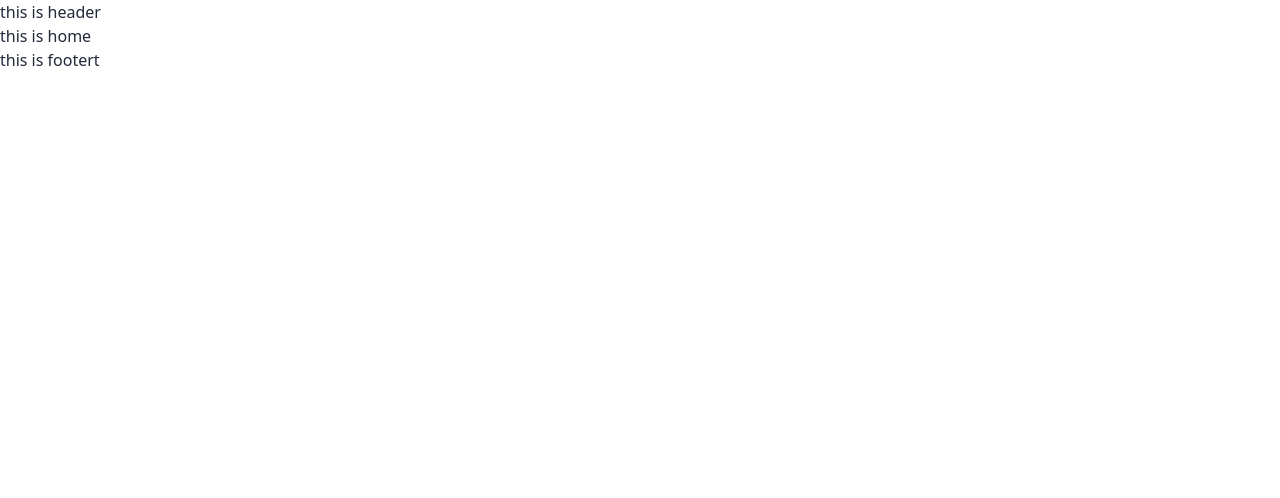
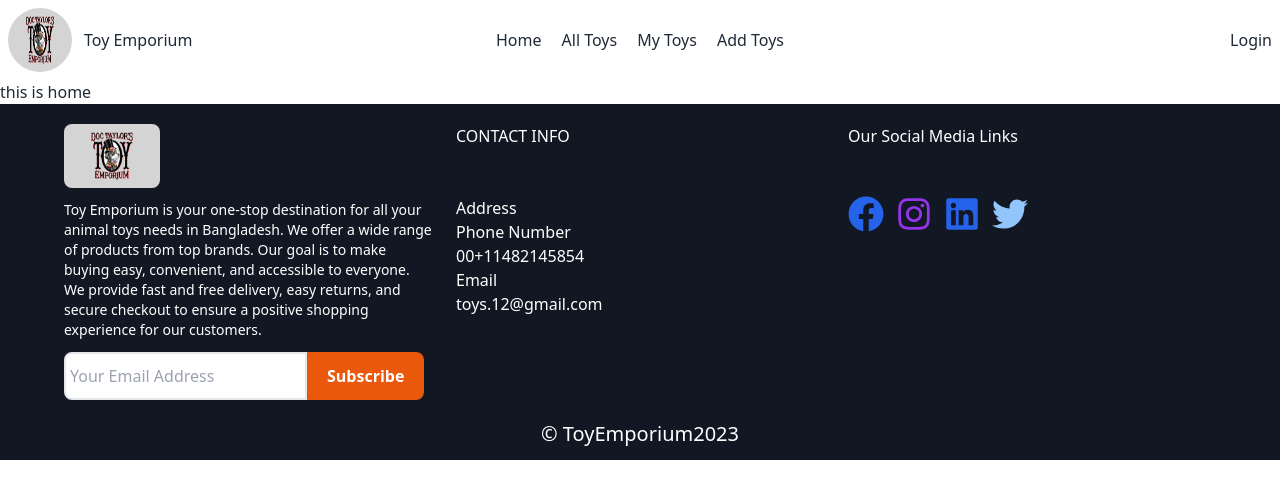
Before and after one commit to Mirhasankhan/animal-toy-client, a React (Vite) app: page / in a window 1280 px wide. Shown: the top 498 px of the page. Built offline with nearby package versions, Linux system fonts and the light colour scheme; no server answers.

Commit message:
header footer added

```diff
--- a/package.json
+++ b/package.json
@@ -17,6 +17,7 @@
     "react": "^18.2.0",
     "react-dom": "^18.2.0",
     "react-hook-form": "^7.43.9",
+    "react-icons": "^4.8.0",
     "react-router-dom": "^6.11.2",
     "sort-by": "^1.2.0"
   },
--- a/src/Components/Providers/Provider.jsx
+++ b/src/Components/Providers/Provider.jsx
@@ -6,7 +6,7 @@ export const firebaseProvider = createContext(null)
 
 const Provider = ({children}) => {
     const auth = getAuth(app)
-    const [user, setUser] = useState("null")
+    const [user, setUser] = useState(null)
     const [loading, setLoading] = useState(false)
 
     const googleProvider = new GoogleAuthProvider()
@@ -38,7 +38,8 @@ const Provider = ({children}) => {
         user,
         createUser,
         logIn,
-        googleSignIn
+        googleSignIn,
+        loading
     }
     return (
         <firebaseProvider.Provider value={infos}>
--- a/src/Components/Shared/Footer.jsx
+++ b/src/Components/Shared/Footer.jsx
@@ -1,9 +1,45 @@
 import React from 'react';
+import logo from '../../assets/logo.png';
+import { FaFacebook, FaTwitter, FaInstagram, FaLinkedin } from 'react-icons/fa';
 
 const Footer = () => {
     return (
-        <div>
-            this is footert
+        <div className='bg-[#111723]'>
+            <div className='grid grid-cols-3 gap-6 py-5 mx-3 lg:mx-16'>
+                <div>
+                    <img className='h-16 w-24 rounded-lg' src={logo} alt="" />
+                    <p className='text-white text-sm py-3'>Toy Emporium is your one-stop destination for all your animal toys needs in Bangladesh. We offer a wide range of products from top brands. Our goal is to make buying easy, convenient, and accessible to everyone. We provide fast and free delivery, easy returns, and secure checkout to ensure a positive shopping experience for our customers.</p>
+                    <input className='border-2 px-1 rounded-l-lg py-[10px]' type="text" placeholder='Your Email Address' />
+                    <button className='subscribe-button'>Subscribe</button>
+                </div>
+                <div className='text-white'>
+                    <h1 className='pb-12'>CONTACT INFO</h1>
+                    <h2>Address</h2>
+                    <p></p>
+                    <h2>Phone Number</h2>
+                    <p>00+11482145854</p>
+                    <h2>Email</h2>
+                    <p>toys.12@gmail.com</p>
+                </div>
+                <div className='text-white'>
+                    <h1 className='pb-12'>Our Social Media Links</h1>
+                    <div className="flex gap-3">
+                        <a href="https://www.facebook.com/">
+                            <FaFacebook className='text-4xl text-blue-600'></FaFacebook>
+                        </a>
+                        <a href="https://www.instagram.com/">
+                            <FaInstagram className='text-4xl text-purple-600'></FaInstagram>
+                        </a>
+                        <a href="https://www.linkedin.com/">
+                            <FaLinkedin className='text-4xl text-blue-600'></FaLinkedin>
+                        </a>
+                        <a href="https://www.twitter.com/">
+                            <FaTwitter className='text-4xl text-blue-300'></FaTwitter>
+                        </a>
+                    </div>
+                </div>
+            </div>
+            <h1 className='text-center text-white text-xl pb-3'>&copy; ToyEmporium2023</h1>
         </div>
     );
 };
--- a/src/Components/Shared/Header.jsx
+++ b/src/Components/Shared/Header.jsx
@@ -1,9 +1,33 @@
-import React from 'react';
+import React, { useContext, useState } from 'react';
+import logo from '../../assets/logo.png';
+import { Link } from 'react-router-dom';
+import { firebaseProvider } from '../Providers/Provider';
+
 
 const Header = () => {
+    const { user } = useContext(firebaseProvider)
+
     return (
-        <div>
-            this is header
+        <div className="navbar bg-base-100">
+            <div className="navbar-start">
+                <div className='flex items-center'>
+                    <img className='h-16 w-16 rounded-full mr-3' src={logo} alt="" />
+                    <h1>Toy Emporium</h1>
+                </div>
+            </div>
+            <div className="navbar-center hidden lg:flex">
+                <ul className="menu menu-horizontal px-1 flex gap-5">
+                    <Link className='nav-links' to="/home">Home</Link>
+                    <Link className='nav-links' to="/allToys">All Toys</Link>
+                    <Link className='nav-links' to="/myToys">My Toys</Link>
+                    <Link className='nav-links' to="/addToys">Add Toys</Link>
+                </ul>
+            </div>
+            <div className="navbar-end">
+                {
+                    user?.email ? <img title={user.displayName} className='h-16 w-16 rounded-full' src={user.photoURL} alt="" /> : <button>Login</button>
+                }
+            </div>
         </div>
     );
 };
--- a/src/index.css
+++ b/src/index.css
@@ -6,3 +6,10 @@
 .submit-button{
     @apply bg-orange-600 text-white py-3 rounded-md font-semibold;
 }
+.subscribe-button{
+    @apply bg-orange-600 text-white py-3 px-5 rounded-r-lg font-semibold;
+}
+
+.nav-links{
+    @apply font-medium hover:bg-slate-400 hover:text-white
+}
```
Also changed, not shown: src/assets/logo.png (added), 1 other file (tests, documents, lock files or other folders).
